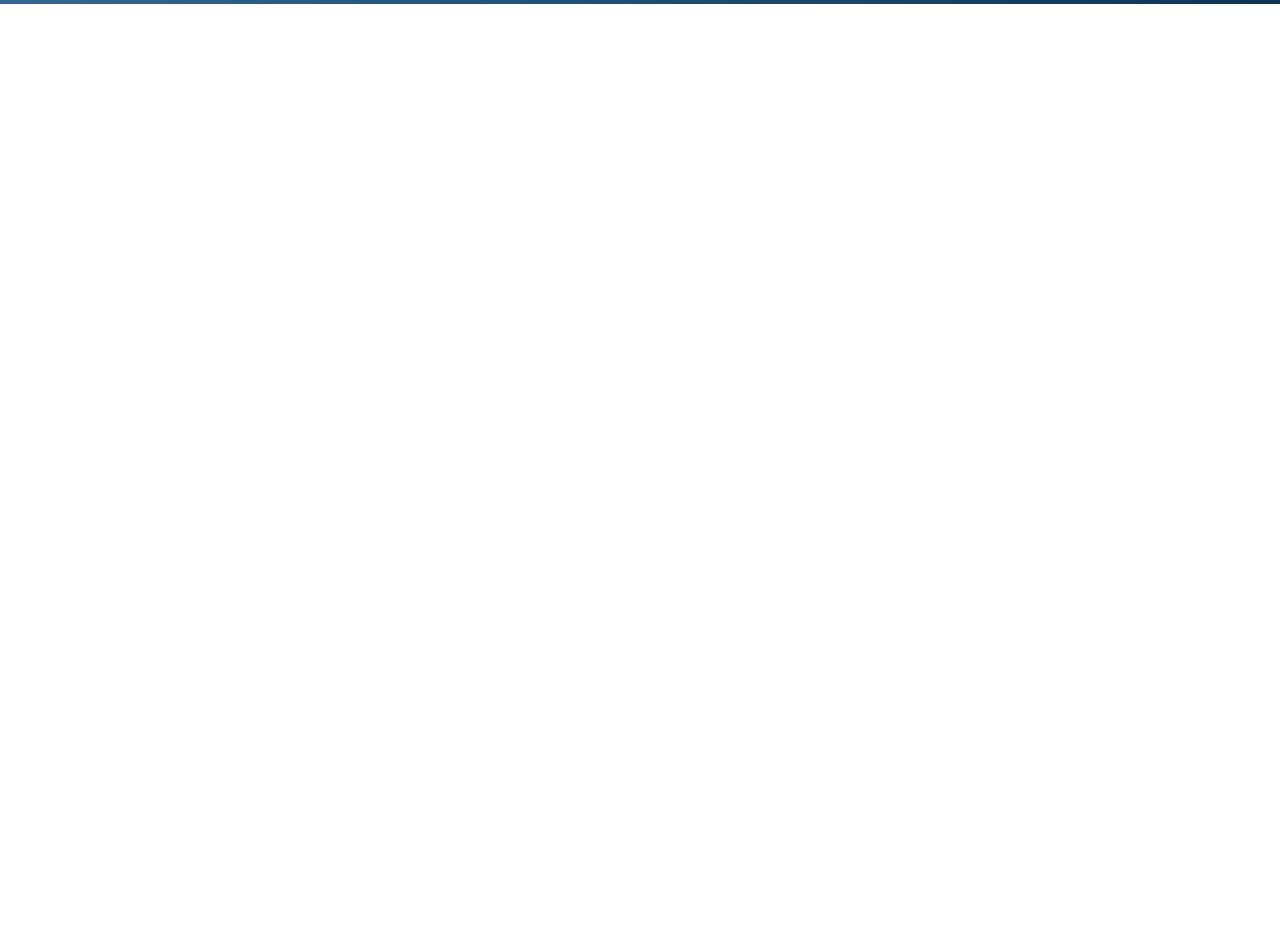
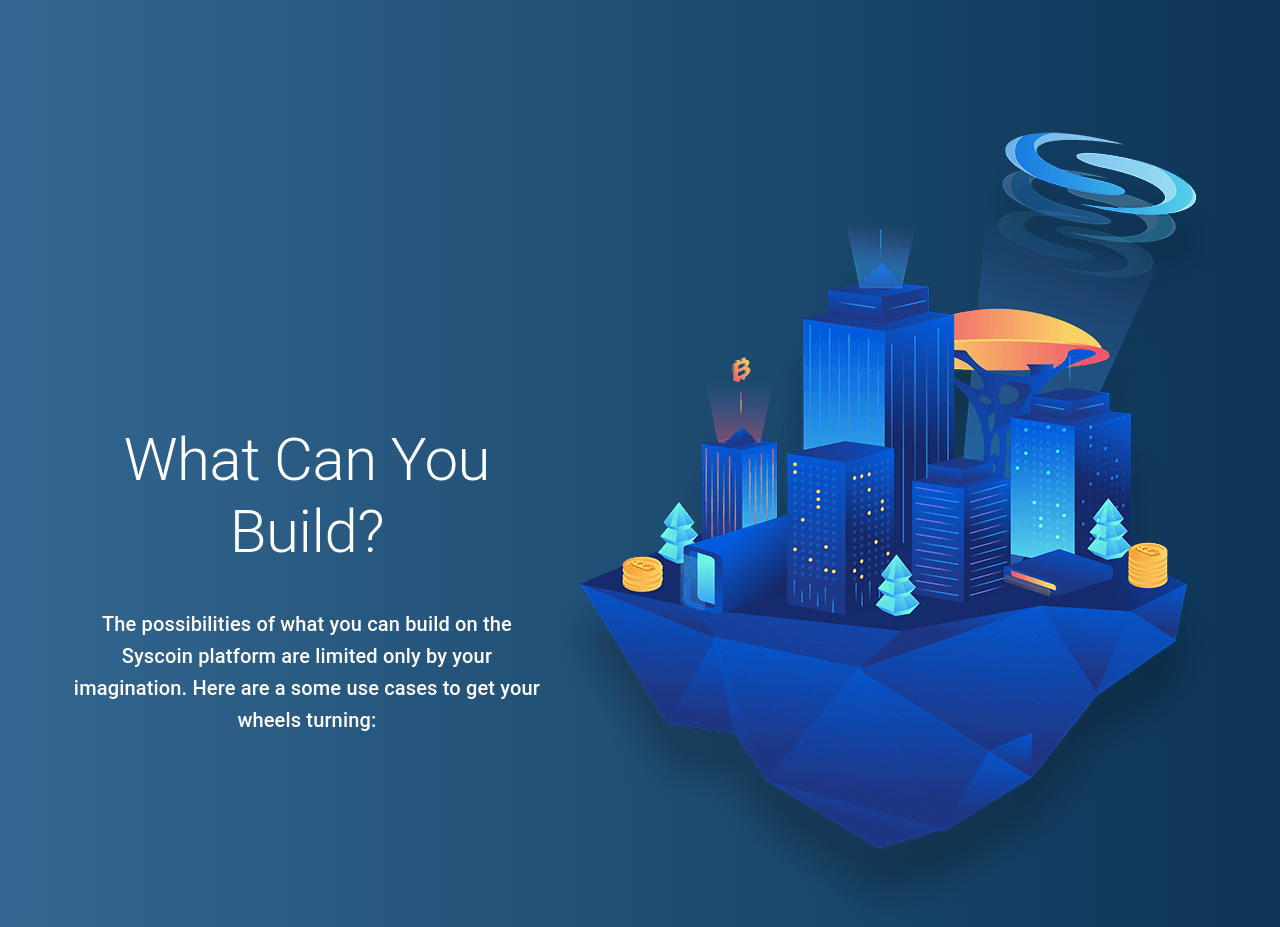
Before and after one commit to Muddi00seven/Project-4B-Bootcamp, a React (Create React App) app: page / in a window 1280 px wide. Shown: the part 2380-3307 px from the top of the page. Before the commit the page ends 2384 px from the top, so only its background shows below. Built offline with nearby package versions, Linux system fonts and the light colour scheme.

Commit message:
THIRD SECTION UPDATED
BUILD SECTION COMPLETE

```diff
--- a/src/App.js
+++ b/src/App.js
@@ -3,6 +3,8 @@
 import { BrowserRouter as Router, Route, Routes } from 'react-router-dom';
 import Navigation from './Components/header/Navigation'
 import Home from './Components/Home';
+// import ThirdSection from './Components/Sections/ThirdSection/ThirdSection'
+
 function App() {
   let [menuState, setMenuState] = useState(false);
 
@@ -11,6 +13,7 @@
     <div className="App container">
       <Navigation/>
       <Home/>
+      {/* <ThirdSection/> */}
             <Routes>
 
         {/* <Route path="/" exact component={Home} /> */}
--- a/src/Components/Home.js
+++ b/src/Components/Home.js
@@ -1,14 +1,20 @@
 import React from 'react'
 import FirstSection from './Sections/FirstSection/fireSection';
 import SectionSection from './Sections/SecondSection/SectionSection';
-
+import ThirdSection from './Sections/ThirdSection/ThirdSection'
 const Home = () => {
     return (
         <>
         <div>
             <FirstSection/>
         </div>
+        <div>
 <SectionSection/>
+</div>
+<section>
+     <ThirdSection/>
+</section>
+
         </>
     )
 }
--- a/src/Components/Sections/ThirdSection/Build/BuildSection.js
+++ b/src/Components/Sections/ThirdSection/Build/BuildSection.js
@@ -1,23 +1,55 @@
 import React from 'react'
 import { Typography, makeStyles, withStyles, Box } from "@material-ui/core";
+import Build from '../../../../assets/WHAT CAN YOU BUILD.png'
+import '../../../css/thirdSection.css';
+
+
+const useStyles = makeStyles({
+    HeadingComponent: {
+        color: 'white',
+        marginTop: '25%',
+        width: '50%'
+
+    },
+    buildSection:{
+        marginTop: '10%',
+        marginLeft: '5%',
+        marginRight : '4%',
+    }
+
+
+
+  });
+
+
 
 const BuildSection = () => {
+    const classes = useStyles()
     return (
         <>
-        <section>
-        <div>
-            <Typography>
+        <section className={classes.buildSection}>
+            <div className="buildSection">
+        <div className={classes.HeadingComponent}>
+            <Typography variant="h2" component="h2">
+            What Can You Build?
 
             </Typography>
-            <Typography>
+            <br/>            <br/>
 
-            </Typography>
+            <Typography variant="h6">
+            The possibilities of what you can build on the Syscoin
+            platform are limited only by your imagination. Here are a some use cases to get your wheels turning:            </Typography>
         </div>
 
-        <div>
+
+            <img src={Build}/>
 
         </div>
         </section>
+
+
+
+
         </>
     )
 }
--- a/src/Components/Sections/ThirdSection/ThirdSection.js
+++ b/src/Components/Sections/ThirdSection/ThirdSection.js
@@ -1,11 +1,13 @@
 import React from 'react'
-
+import BuildSection from './Build/BuildSection'
 const ThirdSection = () => {
     return (
+        <>
         <div>
-
+           <BuildSection/>
         </div>
+        </>
     )
 }
 
-export default ThirdSection
+export default ThirdSection;
--- /dev/null
+++ b/src/Components/css/thirdSection.css
@@ -0,0 +1,16 @@
+.buildSection{
+    display: flex;
+    flex-wrap: nowrap;
+}
+
+.flex-container {
+    display: flex;
+    background-color: DodgerBlue;
+  }
+
+  .flex-container > div {
+    background-color: #f1f1f1;
+    margin: 10px;
+    padding: 20px;
+    font-size: 30px;
+  }
```
